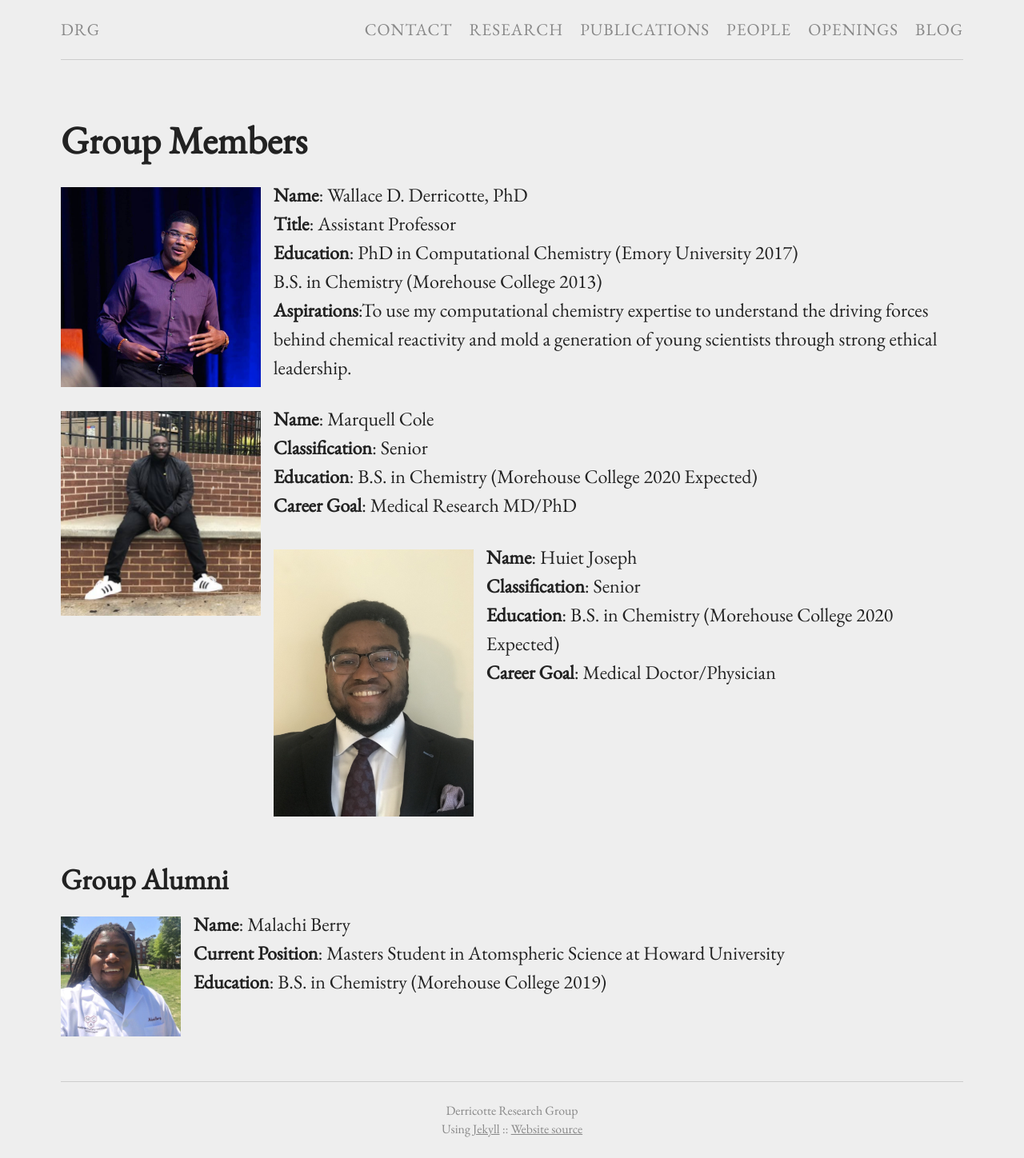
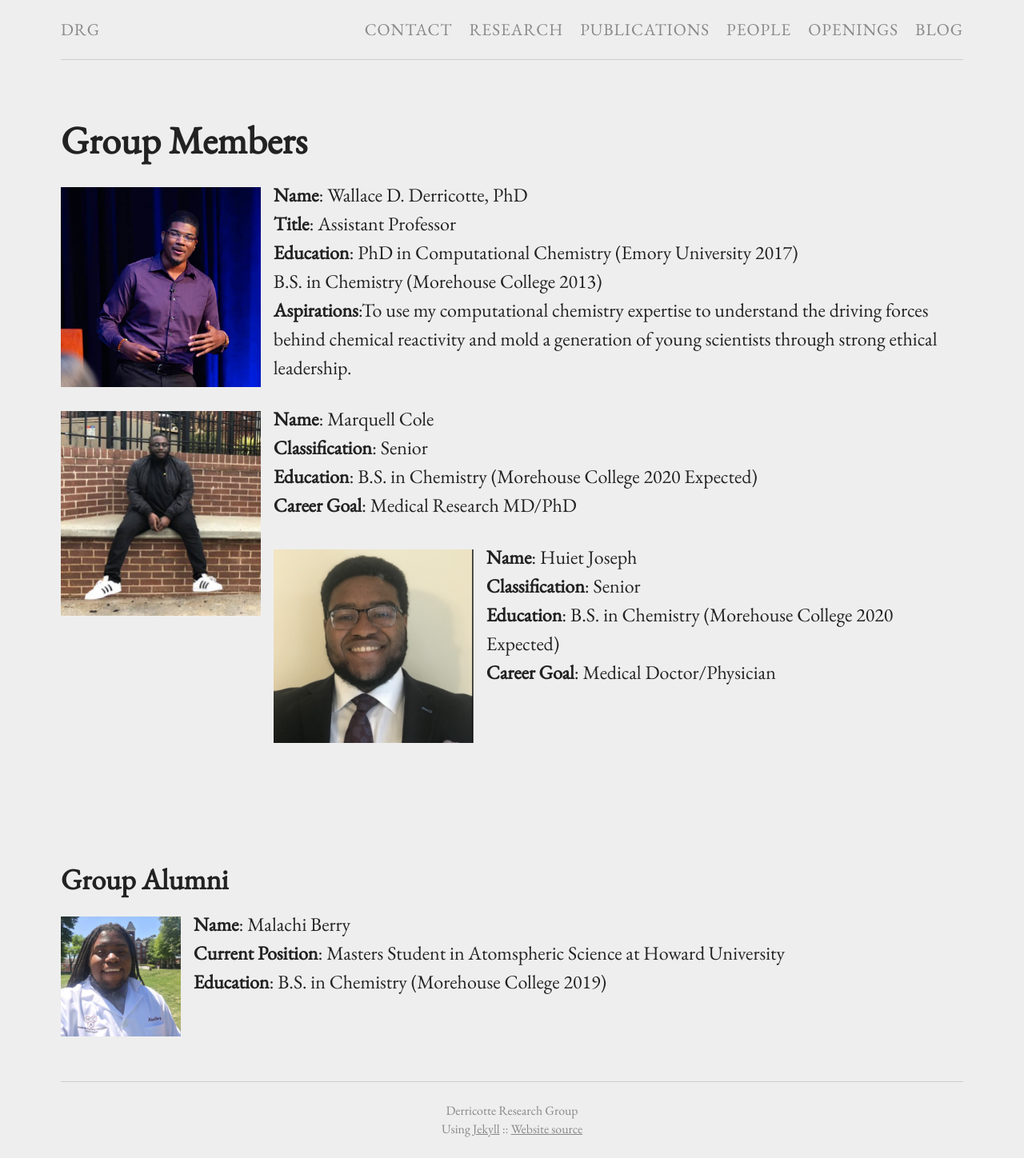
Before and after one commit to WDerricotte/wderricotte.github.io, a Jekyll site: the page built from people.md, in a window 1280 px wide. Shown: the whole page at 80% size. Built offline with Jekyll 4.4.1, drawn with Linux system fonts in a browser that asks for light colours.

Commit message:
cropped photo

```diff
--- a/people.md
+++ b/people.md
@@ -17,7 +17,7 @@ permalink: /people/
 **Career Goal**: Medical Research MD/PhD
 
 
-{% include image.html url="../images/huiet_people_pic.png" caption="" width="250px" align="left" %}**Name**: Huiet Joseph
+{% include image.html url="../images/huiet_square.png" caption="" width="250px" align="left" %}**Name**: Huiet Joseph
 **Classification**: Senior
 **Education**: B.S. in Chemistry (Morehouse College 2020 Expected)
 **Career Goal**: Medical Doctor/Physician
```
Also changed, not shown: images/huiet_square.png (added).
